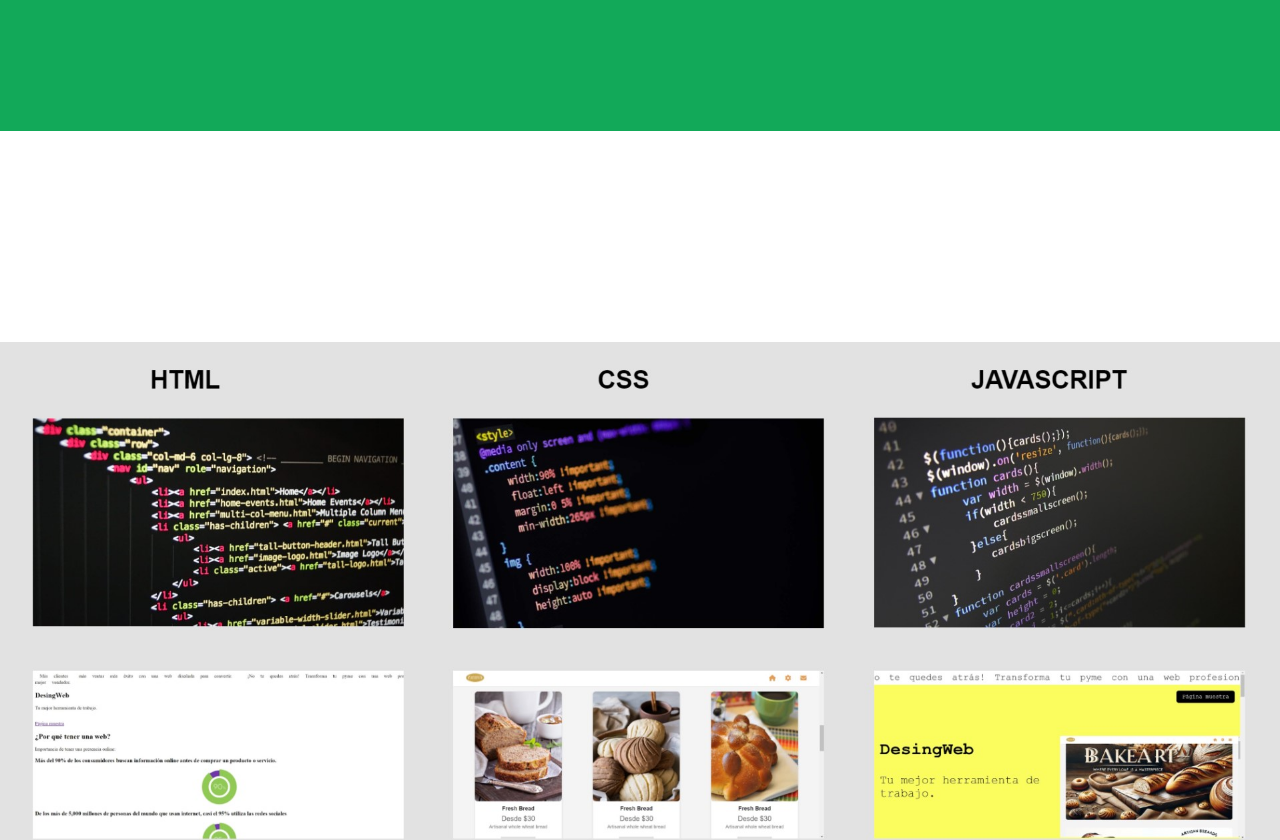
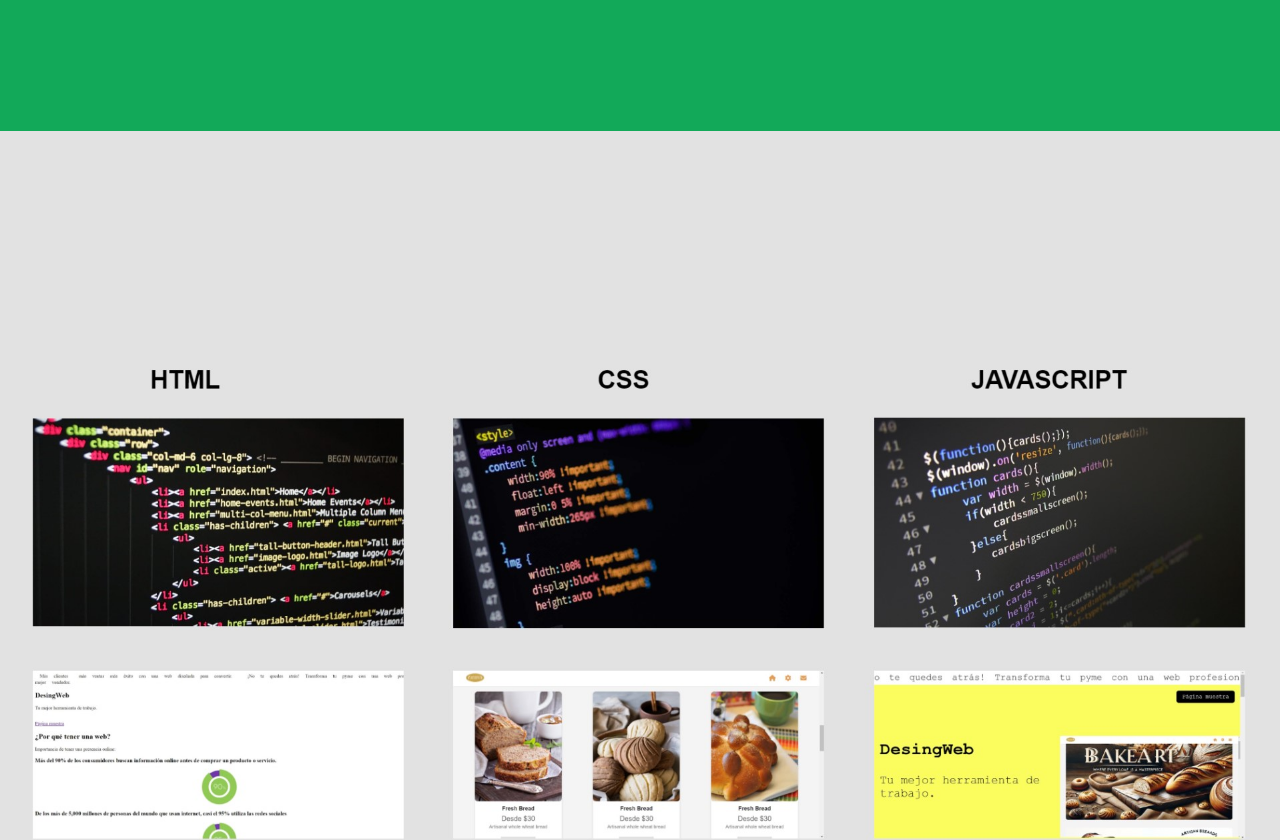
Before and after one commit to Grilleloco/prueba3, a plain HTML site: page index.html in a window 1280 px wide. Shown: the part 2800-3640 px from the top of the page. Drawn offline with Linux system fonts and the light colour scheme.

Commit message:
Update styles.css

```diff
--- a/styles.css
+++ b/styles.css
@@ -179,11 +179,15 @@ margin-top: -10%; /* Margen izquierdo añadido */
   margin-bottom: 10px; /* Añade margen inferior a todos los cuadros excepto al último */
 }
 
+/* Añade estilos para la sección 3.1 */
+#seccion3_1 {
+  background-color: #E2E2E2;
+  font-family: courier;
 
-
+}
 
 #seccion4 {
-  background-color: #E2E2E2; /* Gris claro */
+  background-color: white; /* white */
   display: flex;
   flex-direction: column;
   align-items: center;
```
